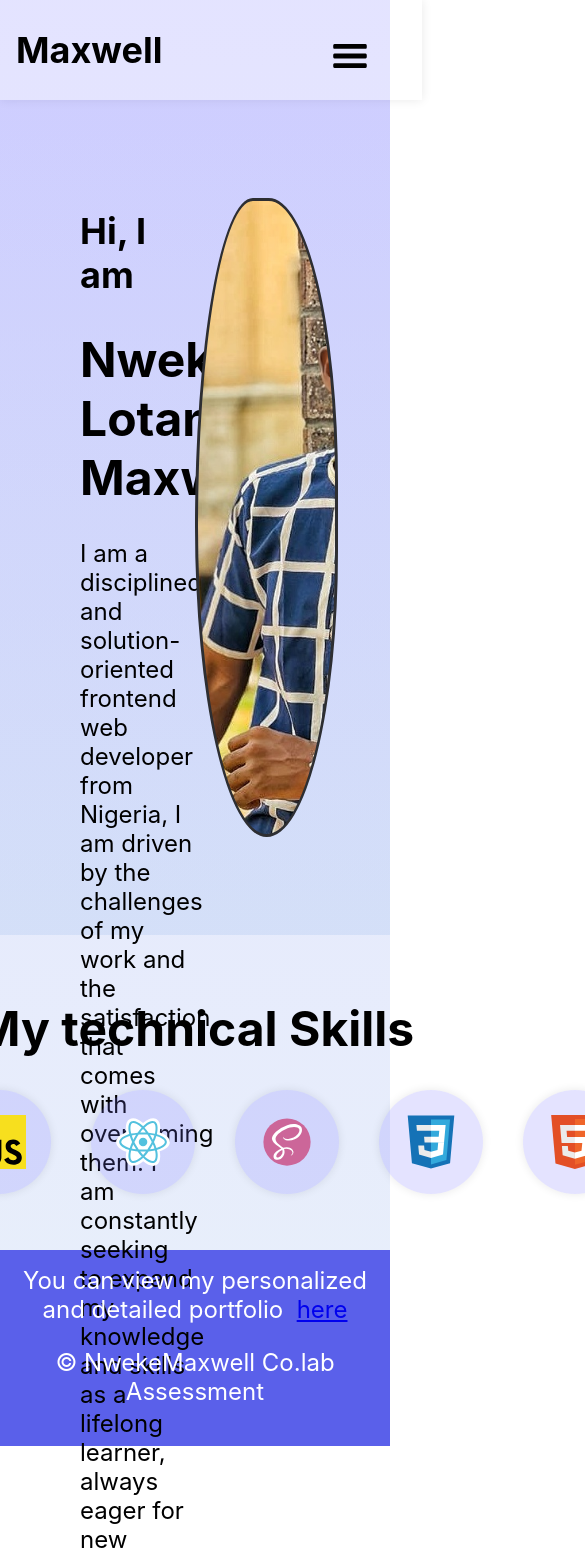
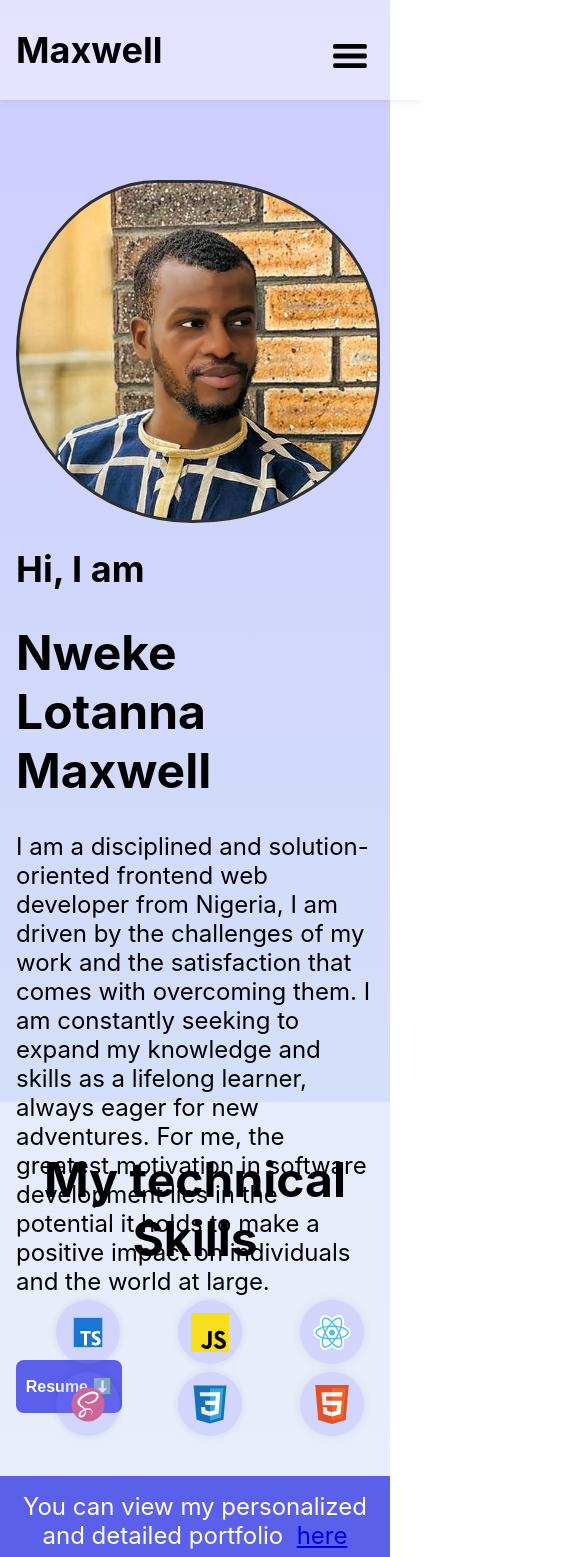
Before and after one commit to NwekeMaxwell/Co.lab-Portfolio-Assessment, a React (Create React App) app: page / in a window 390 px wide. Shown: the top 1557 px of the page, 585 px wide, since content can reach past the window. Built offline with nearby package versions, Linux system fonts and the light colour scheme.

Commit message:
fix: mobile responsive

```diff
--- a/src/Components/HomePage/Home.css
+++ b/src/Components/HomePage/Home.css
@@ -62,6 +62,7 @@
   overflow: hidden;
   margin: auto;
 }
+
 img {
   width: 100%;
 }
@@ -71,3 +72,23 @@ img {
   justify-content: center;
   padding: 2rem;
 }
+@media screen and (max-width: 900px) {
+  .homepage {
+    padding: 1rem;
+    flex-direction: column;
+    height: 115vh;
+    /* overflow: hidden; */
+  }
+  .homepage div {
+    width: 100%;
+    height: 40vh;
+    margin-top: 2rem;
+  }
+  .right div {
+    height: 100%;
+    width: 100%;
+  }
+  .skillsSect {
+    padding: 1rem;
+  }
+}
--- a/src/Components/HomePage/Home.jsx
+++ b/src/Components/HomePage/Home.jsx
@@ -6,6 +6,9 @@ const Home = () => {
   return (
     <div>
       <div className="homepage">
+        <div className="right">
+          <div></div>
+        </div>
         <div className="left">
           <h2>Hi, I am </h2>
           <h1>Nweke Lotanna Maxwell</h1>
@@ -23,9 +26,6 @@ const Home = () => {
             <button className="button">Resume ⬇️</button>
           </div>
         </div>
-        <div className="right">
-          <div></div>
-        </div>
       </div>
       <div className="skillsSect">
         <Skills />
--- a/src/Components/Skills/Skills.css
+++ b/src/Components/Skills/Skills.css
@@ -1,6 +1,5 @@
 .skills ul {
   display: flex;
-  /* flex-wrap: wrap; */
   gap: 2.5rem;
   list-style: none;
   width: 100%;
@@ -20,8 +19,18 @@
   height: auto;
   width: 3.4rem;
 }
-/* @media (max-width: 900px) {
-    .skills ul {
-        justify-content:center
-    }
-} */
+@media (max-width: 900px) {
+  .skills ul {
+    display: grid;
+    grid-template-columns: 1fr 1fr 1fr;
+    justify-content: center;
+    gap: 0.5rem;
+  }
+  .skills ul li {
+    height: 4rem;
+    width: 4rem;
+  }
+  .skills ul li img {
+    width: 2.4rem;
+  }
+}
```
